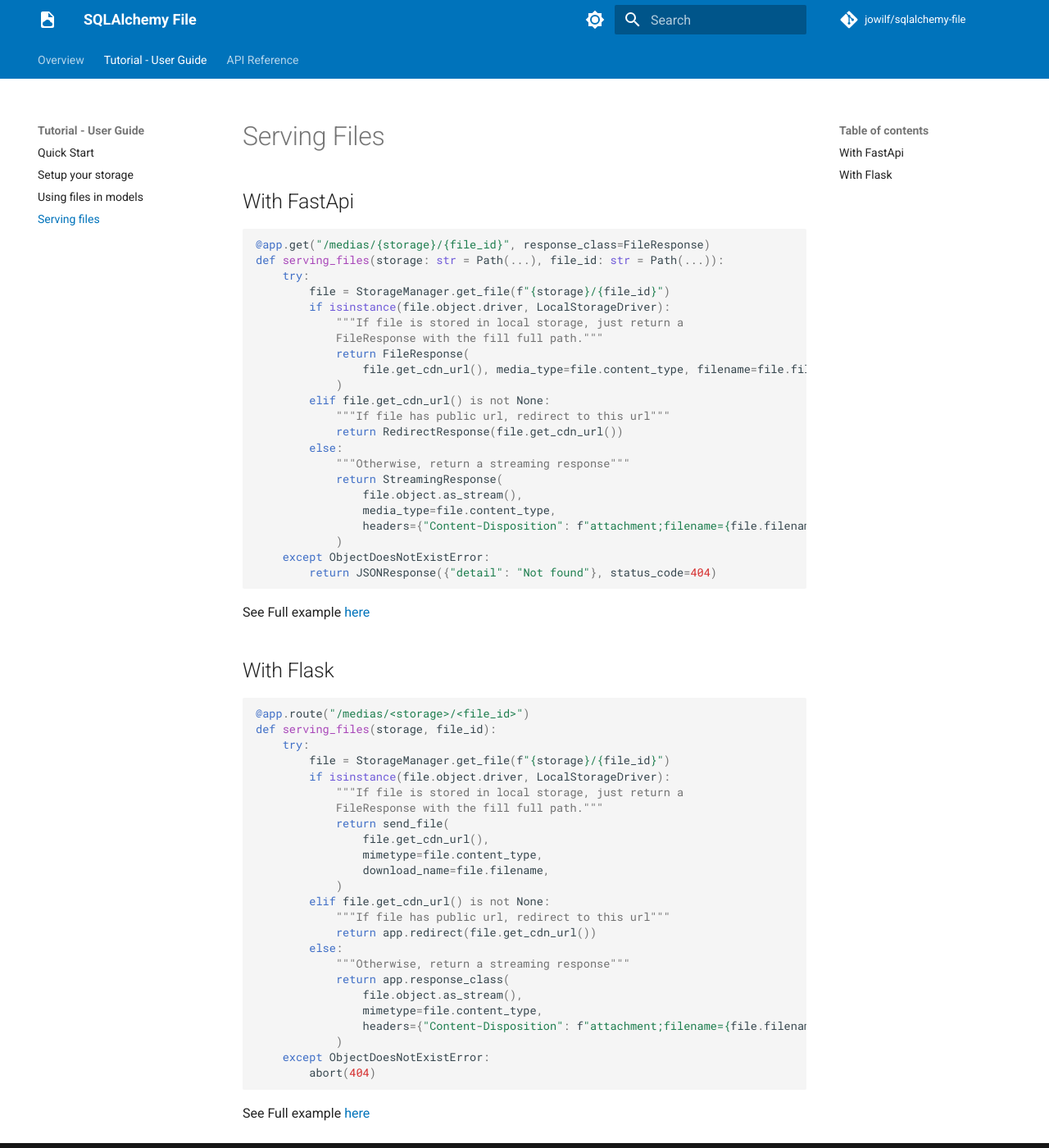
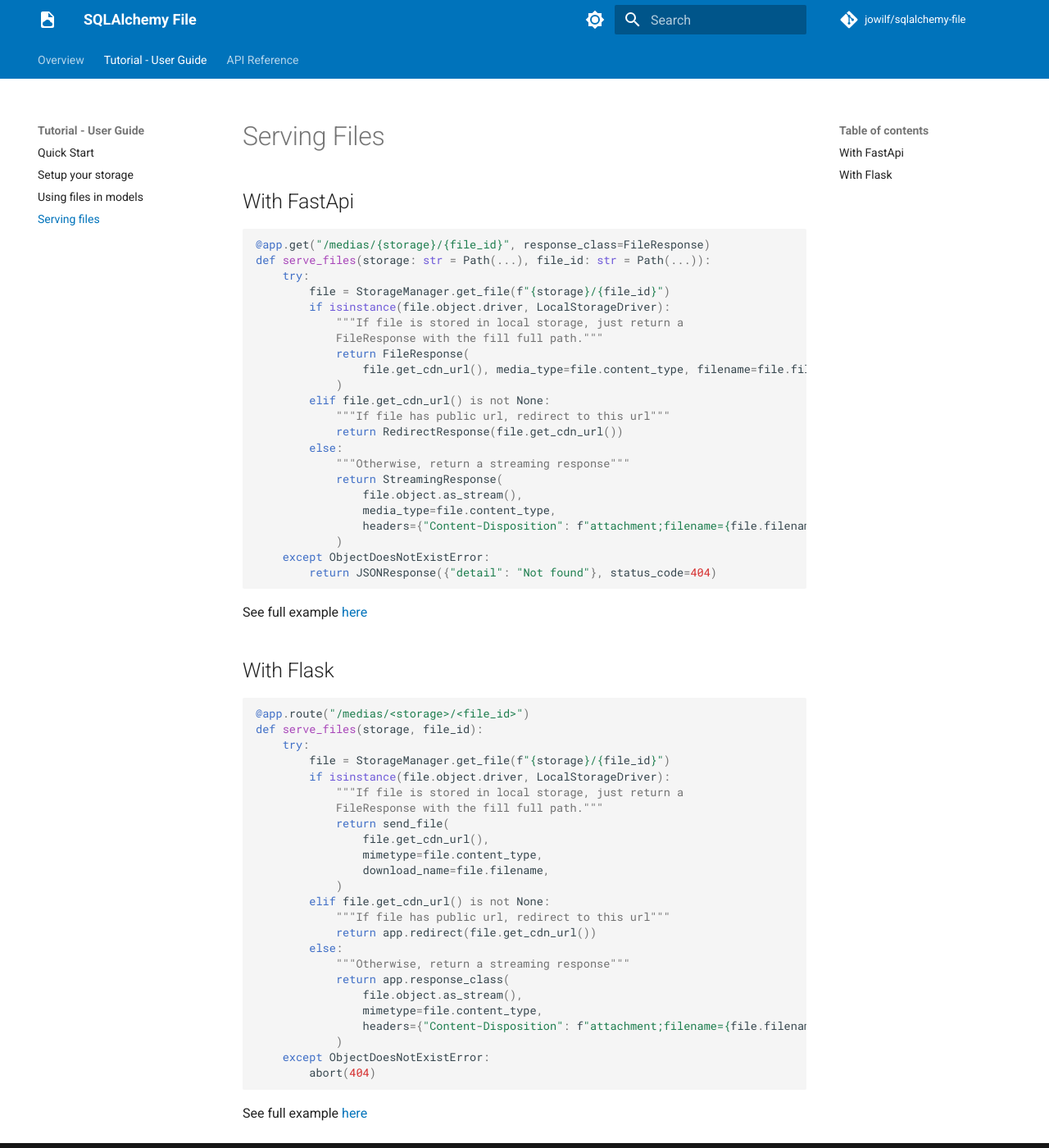
Before and after one commit to jowilf/sqlalchemy-file, an MkDocs documentation site: the page built from docs/tutorial/serving-files.md, in a window 1280 px wide and 1400 px high. Shown: the whole window at 82% size. Built offline with MkDocs 1.6.1 and Material for MkDocs 9.7.7, drawn with Linux system fonts in a browser that asks for light colours; comment, search, counter and statistics services are not loaded.

Commit message:
Update docs

````diff
--- a/docs/tutorial/serving-files.md
+++ b/docs/tutorial/serving-files.md
@@ -1,9 +1,10 @@
 # Serving Files
 
 ## With FastApi
+
 ```Python
 @app.get("/medias/{storage}/{file_id}", response_class=FileResponse)
-def serving_files(storage: str = Path(...), file_id: str = Path(...)):
+def serve_files(storage: str = Path(...), file_id: str = Path(...)):
     try:
         file = StorageManager.get_file(f"{storage}/{file_id}")
         if isinstance(file.object.driver, LocalStorageDriver):
@@ -25,12 +26,15 @@
     except ObjectDoesNotExistError:
         return JSONResponse({"detail": "Not found"}, status_code=404)
 ```
-See Full example [here]()
+
+See full
+example [here](https://github.com/jowilf/sqlalchemy-file/blob/d51ba57215e364cc14c4e0a61456567091ce51c1/examples/fastapi_app.py#L123)
 
 ## With Flask
+
 ```Python
 @app.route("/medias/<storage>/<file_id>")
-def serving_files(storage, file_id):
+def serve_files(storage, file_id):
     try:
         file = StorageManager.get_file(f"{storage}/{file_id}")
         if isinstance(file.object.driver, LocalStorageDriver):
@@ -54,4 +58,6 @@
     except ObjectDoesNotExistError:
         abort(404)
 ```
-See Full example [here]()
+
+See full
+example [here](https://github.com/jowilf/sqlalchemy-file/blob/d51ba57215e364cc14c4e0a61456567091ce51c1/examples/flask_app.py#L78)
````
Also changed, not shown: 3 other files.
